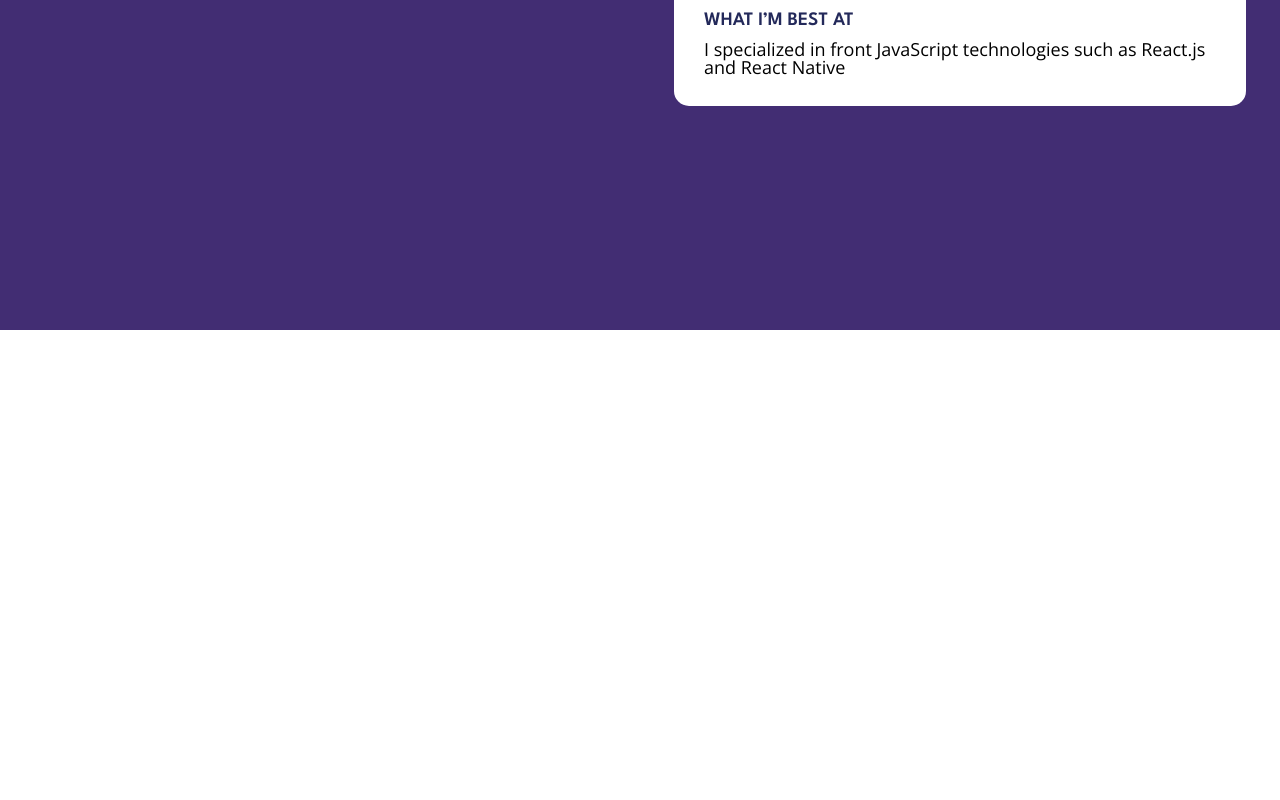
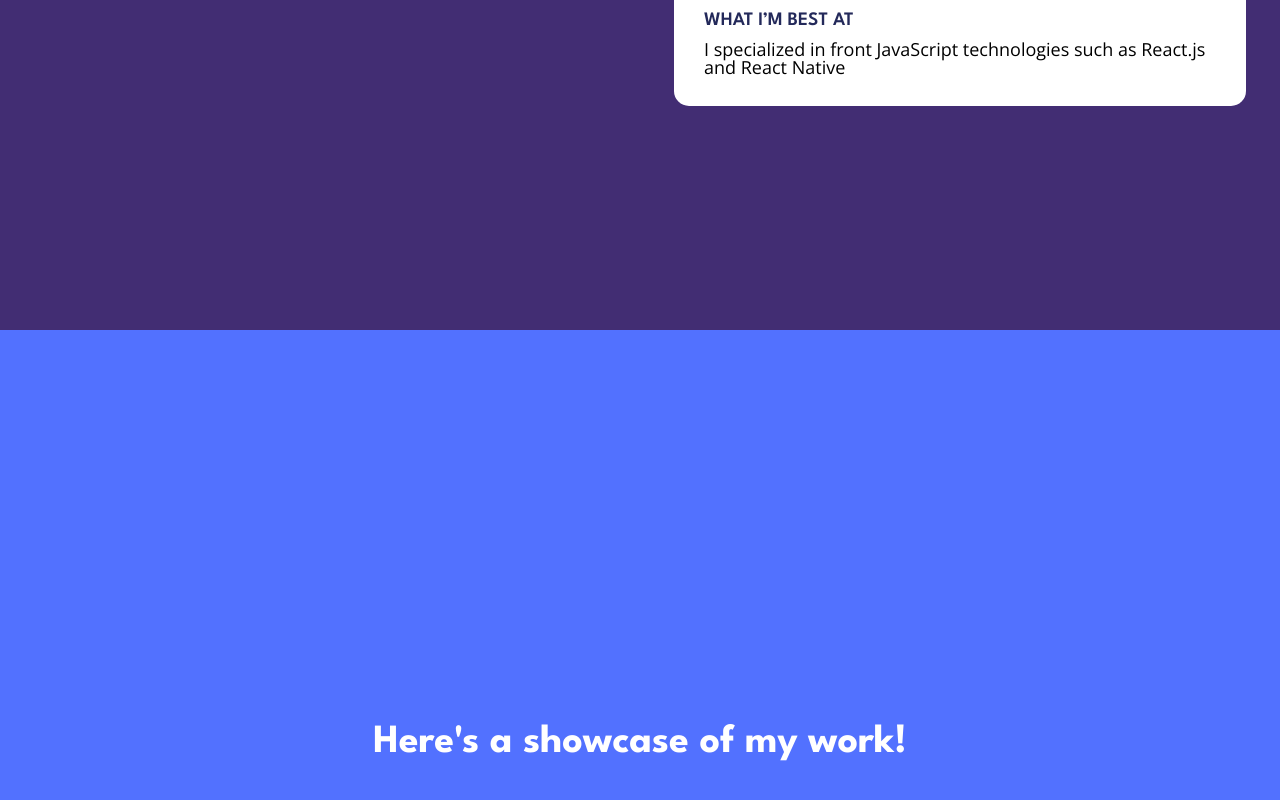
Before and after one commit to HindG/Web-cv, a Next.js app: page / in a window 1280 px wide. Shown: the part 1322-2122 px from the top of the page. Before the commit the page ends 1652 px from the top, so only its background shows below. Built offline with nearby package versions, Linux system fonts and the light colour scheme.

Commit message:
:sparkles: Added ShowcasePage

```diff
--- a/app/Pages/BackgroundPage/BackgroundPage.tsx
+++ b/app/Pages/BackgroundPage/BackgroundPage.tsx
@@ -1,5 +1,5 @@
-import QuickFact from '@/app/Components/QuickFact';
-import Title from '../../Components/Title'
+import QuickFact from '@/app/Components/QuickFact'
+import Title from '@/app/Components/Title'
 
 const containerStyle = { backgroundColor: "#422D73", height: "826px", display: "flex", alignItems: "center", justifyContent: "center" }
 const leftSideStyle = { width: "50%" }
--- a/app/Pages/HomePage/HomePage.tsx
+++ b/app/Pages/HomePage/HomePage.tsx
@@ -1,4 +1,4 @@
-import Title from '../../Components/Title'
+import Title from '@/app/Components/Title'
 import portrait from './portrait.png'
 
 const containerStyle = { backgroundColor: "#23295A", height: "826px", display: "flex", alignItems: "center", justifyContent: "center" }
--- /dev/null
+++ b/app/Pages/ShowcasePage/ShowcasePage.tsx
@@ -0,0 +1,11 @@
+import Title from "@/app/Components/Title"
+
+const containerStyle = { backgroundColor: "#5271FF", height: "826px", display: "flex", alignItems: "center", justifyContent: "center" }
+
+export default function ShowcasePage() {
+    return (
+        <section style={containerStyle}>
+            <Title title="Here's a showcase of my work!" color="#ffffff" />
+        </section>
+    )
+}
--- a/app/page.tsx
+++ b/app/page.tsx
@@ -1,7 +1,8 @@
-import HomePage from "./Pages/HomePage/HomePage";
+import HomePage from './Pages/HomePage/HomePage'
 import { Open_Sans } from 'next/font/google'
 import './reset-css.css'
-import BackgroundPage from "./Pages/BackgroundPage/BackgroundPage";
+import BackgroundPage from "./Pages/BackgroundPage/BackgroundPage"
+import ShowcasePage from './Pages/ShowcasePage/ShowcasePage'
 
 const open_sans = Open_Sans({
   subsets: ['latin']
@@ -12,6 +13,7 @@ export default function Home() {
     <main className={open_sans.className}>
       <HomePage />
       <BackgroundPage />
+      <ShowcasePage />
     </main>
   );
 }
```
